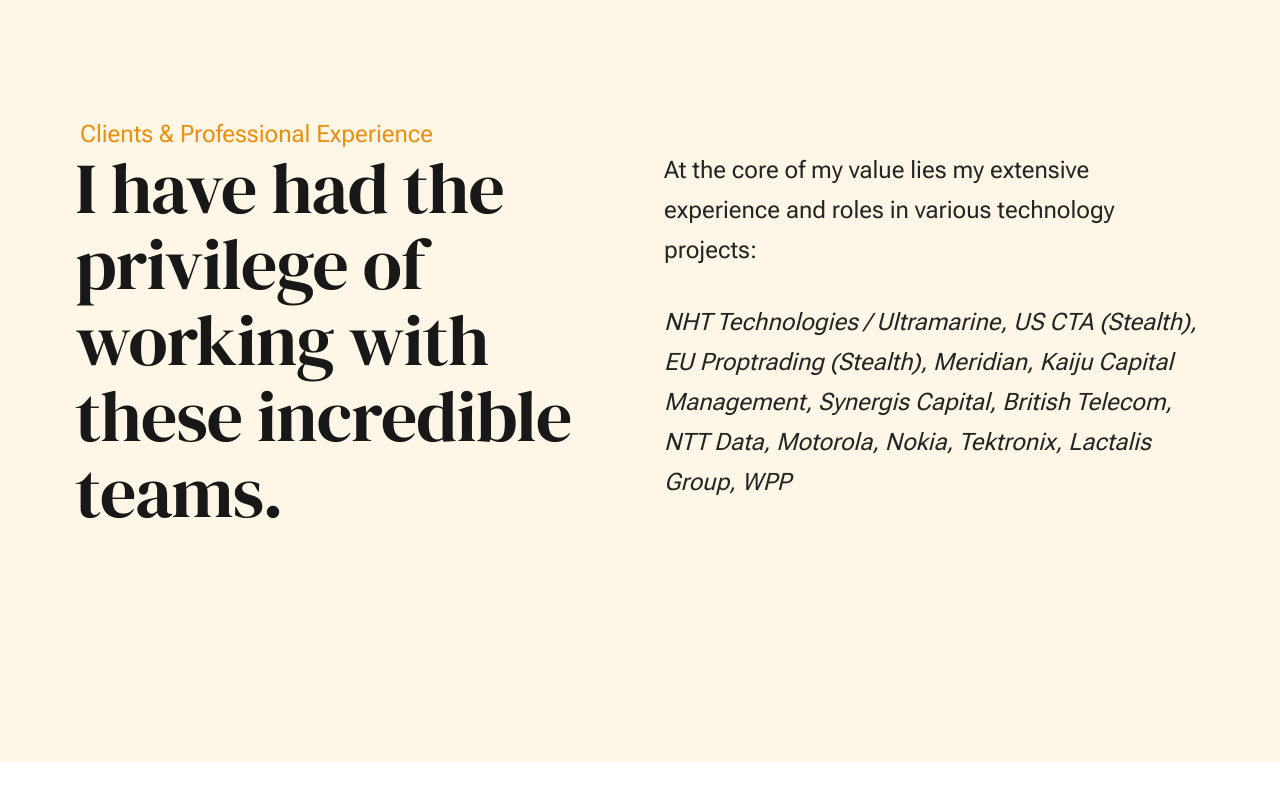
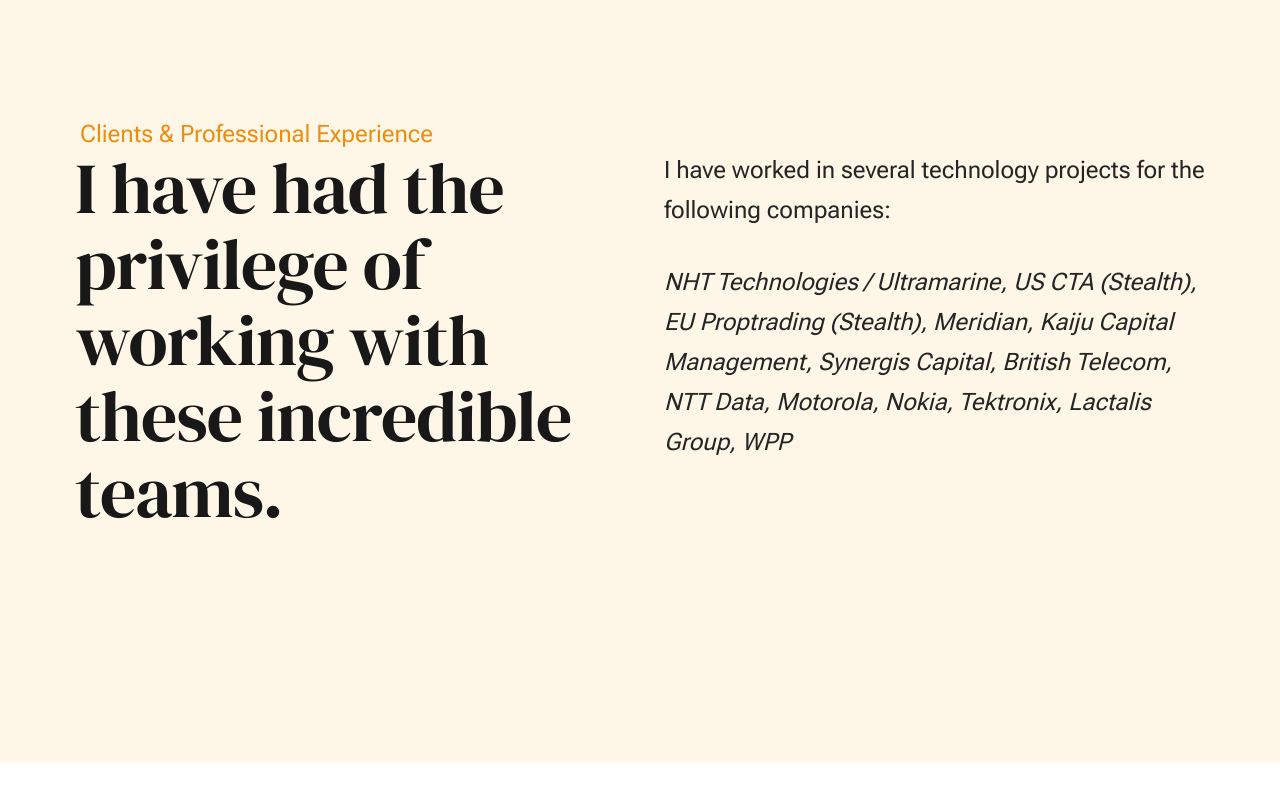
Before and after one commit to marioemmanuel/marioemmanuel.github.io, a plain HTML site: page index.html in a window 1280 px wide. Shown: the part 4786-5586 px from the top of the page. Drawn offline with Linux system fonts and the light colour scheme.

Commit message:
Update index.html

```diff
--- a/index.html
+++ b/index.html
@@ -340,7 +340,7 @@
 
                         <div class="grid-section-split__primary">
                             <p class="lead">
-                            At the core of my value lies my extensive experience and roles in various technology projects:
+                            I have worked in several technology projects for the following companies:
 
                             </p>
 
```
